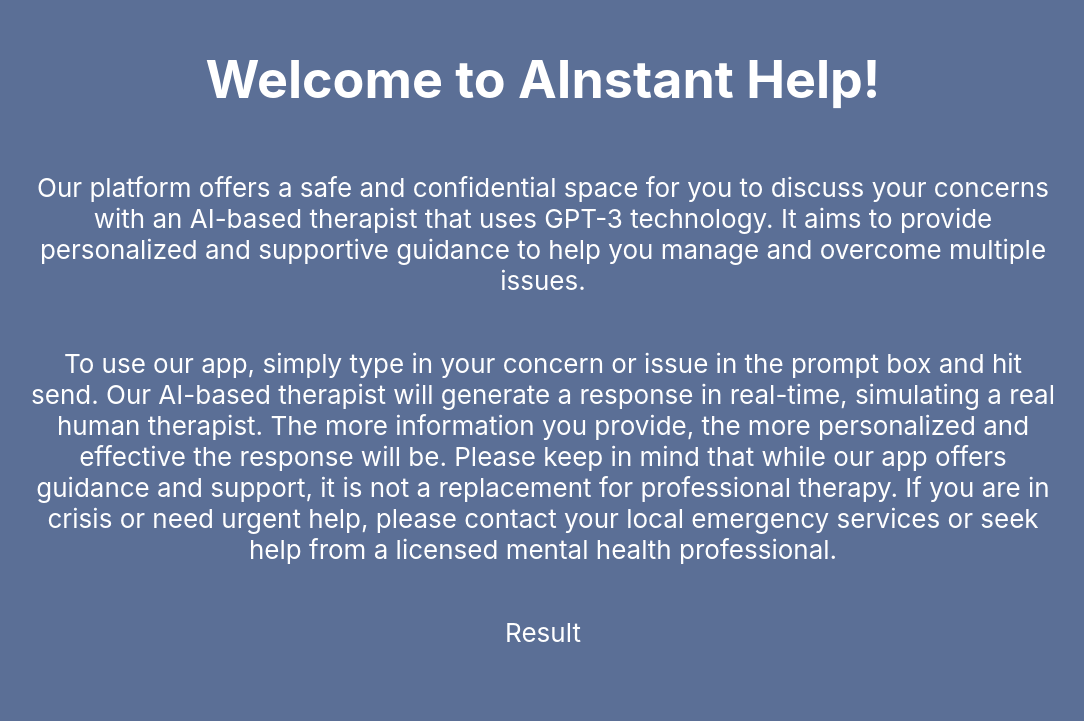
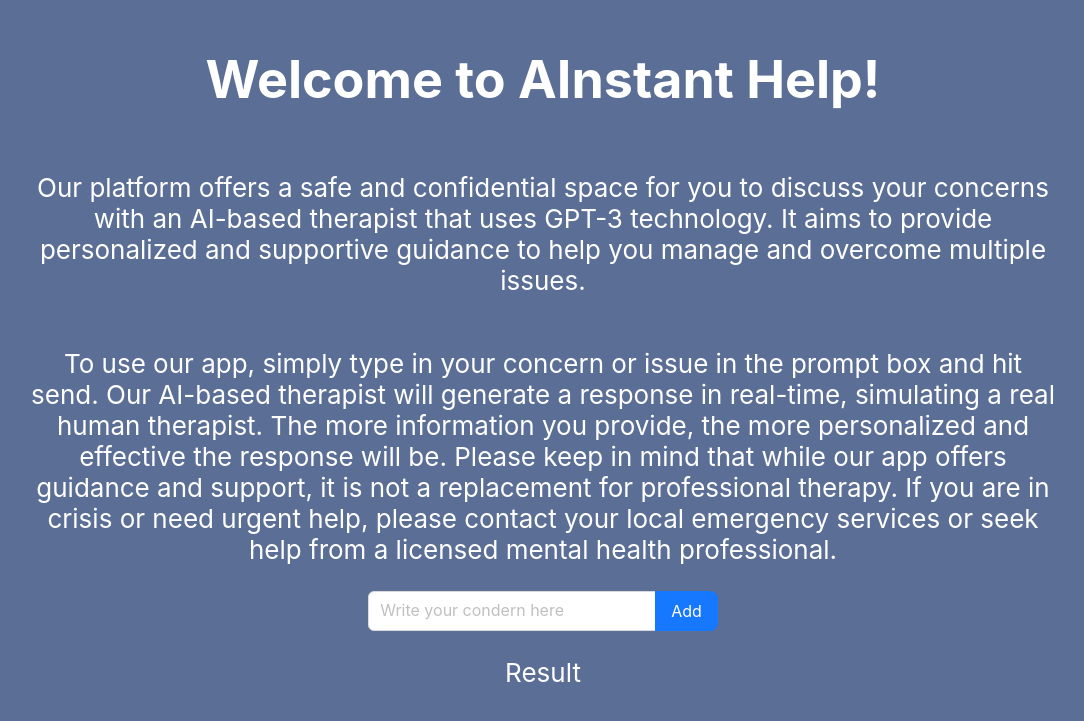
Before and after one commit to camilasandovals/chatgpt-web-app, a React (Create React App) app: page / in a window 1280 px wide. Shown: the part 115-836 px from the top of the page, without its empty margins (97-1181 px from the left). Built offline with nearby package versions, Linux system fonts and the light colour scheme.

Commit message:
added text field

```diff
--- a/src/App.js
+++ b/src/App.js
@@ -2,7 +2,7 @@
 import Header from './components/Header';
 import Indications from './components/Indications';
 import Result from './components/Result';
-import textField from './components/textField';
+import TextField from './components/TextField';
 
 function App() {
   return (
@@ -10,7 +10,8 @@
       <body className="App-container">
         <Header />
         <Indications />
-        <textField />
+        <TextField />
+
         <Result />
 
       </body>
--- a/src/components/Result.jsx
+++ b/src/components/Result.jsx
@@ -1,3 +1,6 @@
+import { useEffect } from "react"
+
+
 export default function Result() {
     return(
         <section>
--- a/src/components/textField.jsx
+++ b/src/components/textField.jsx
@@ -1,6 +1,6 @@
 import { Input } from "antd"
 
-export default function textField() {
+export default function TextField() {
 
     const handleAdd = async (value) => {
         if (value.length <4) return
```
